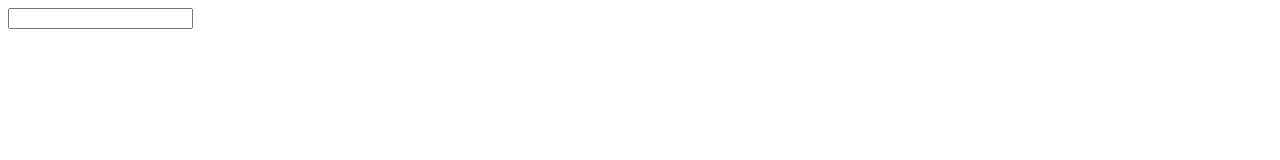
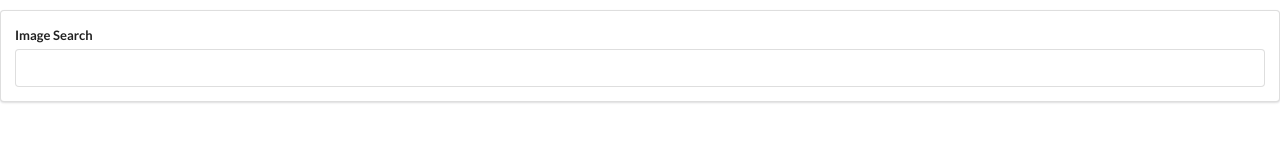
Before and after one commit to lingsangt/projects-react-redux, a React app in the folder pics/: page / in a window 1280 px wide. Built offline with nearby package versions, Linux system fonts and the light colour scheme.

Commit message:
added styling for search bar

```diff
--- a/pics/public/index.html
+++ b/pics/public/index.html
@@ -5,6 +5,7 @@
     <link rel="icon" href="%PUBLIC_URL%/favicon.ico" />
     <meta name="viewport" content="width=device-width, initial-scale=1" />
     <meta name="theme-color" content="#000000" />
+    <link rel="stylesheet" href="https://cdnjs.cloudflare.com/ajax/libs/semantic-ui/2.4.1/semantic.min.css">
     <meta
       name="description"
       content="Web site created using create-react-app"
--- a/pics/src/components/App.js
+++ b/pics/src/components/App.js
@@ -2,7 +2,7 @@ import React from 'react';
 import SearchBar from './SearchBar';
 
 const App = () => {
-    return (<div>
+    return (<div className="ui conatiner" style={{marginTop:'10px'}}>
         <SearchBar />
     </div>);
 };
--- a/pics/src/components/SearchBar.js
+++ b/pics/src/components/SearchBar.js
@@ -3,9 +3,12 @@ import React from 'react';
 class SearchBar extends React.Component {
     render(){
         return (
-            <div>
-                <form>
-                    <input type="text" />
+            <div className="ui segment">
+                <form className = "ui form">
+                    <div className="field">
+                        <label>Image Search</label>
+                        <input type="text" />
+                    </div>
                 </form>
             </div>
         );
```
